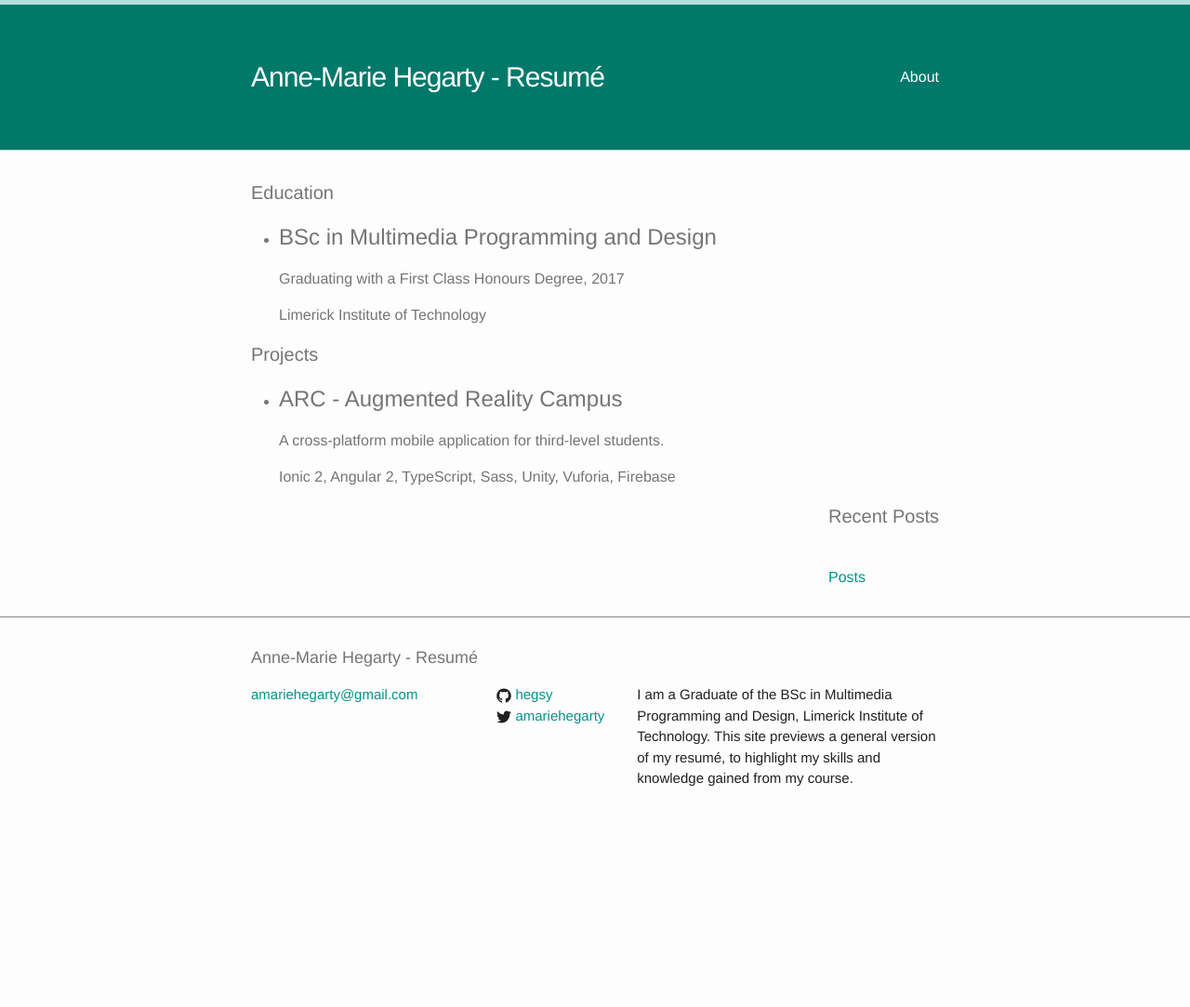
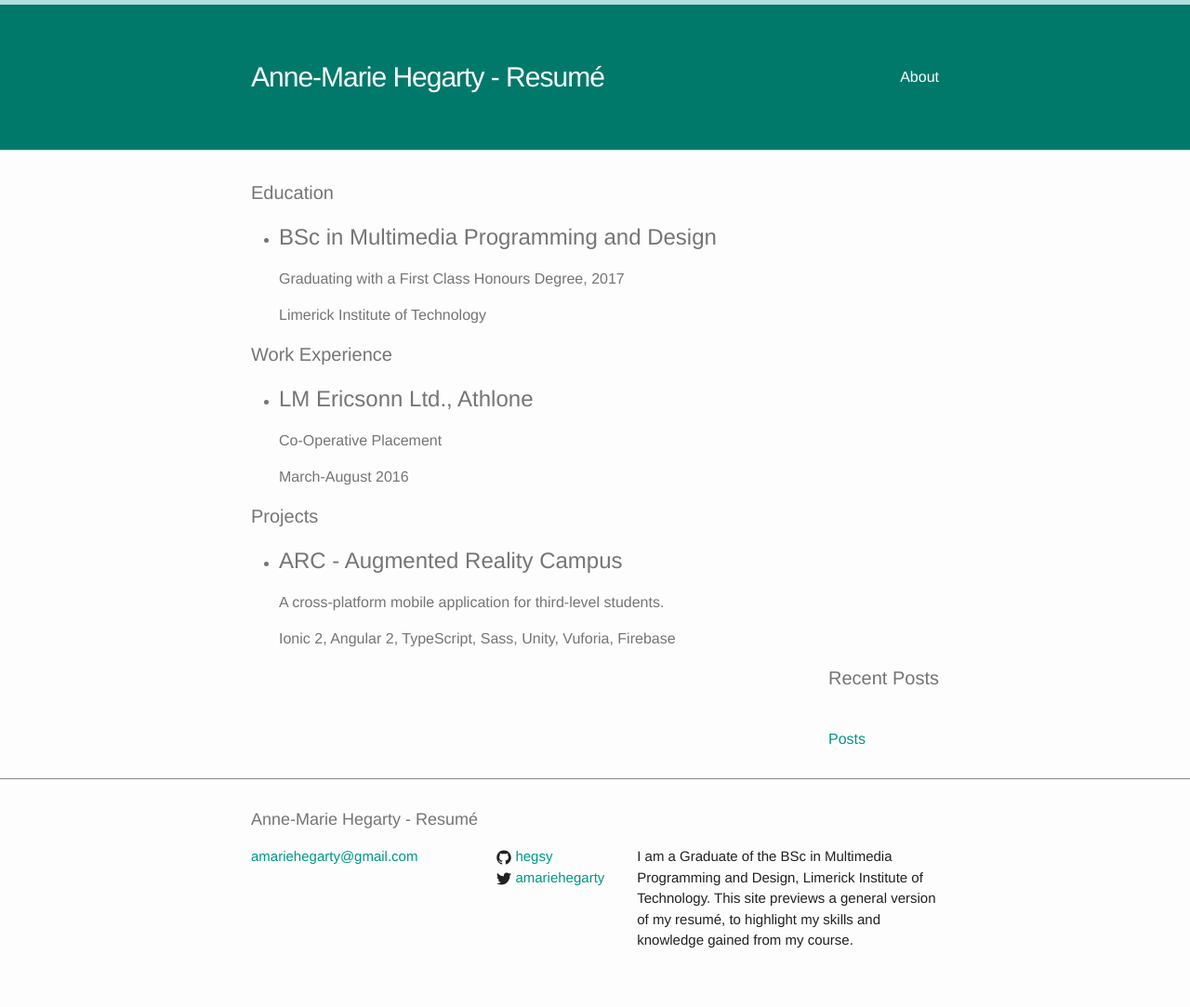
Before and after one commit to hegsy/hegsy.github.io, a Jekyll site: the page built from index.html, in a window 1280 px wide. Shown: the whole page at 93% size. Built offline with Jekyll 4.4.1, drawn with Linux system fonts in a browser that asks for light colours; before the commit the page ends 909 px from its top, so only the background shows below that.

Commit message:
Work Experience

```diff
--- a/index.html
+++ b/index.html
@@ -25,6 +25,16 @@ layout: default
       </li>
     </ul>
 
+    <h1 class="page-heading">Work Experience</h1>
+
+      <ul>
+        <li>
+          <h2>LM Ericsonn Ltd., Athlone</h2>
+          <p>Co-Operative Placement</p>
+          <span>March-August 2016</span>
+        </li>
+      </ul>
+
   <h1 class="page-heading">Projects</h1>
 
     <ul>
```
